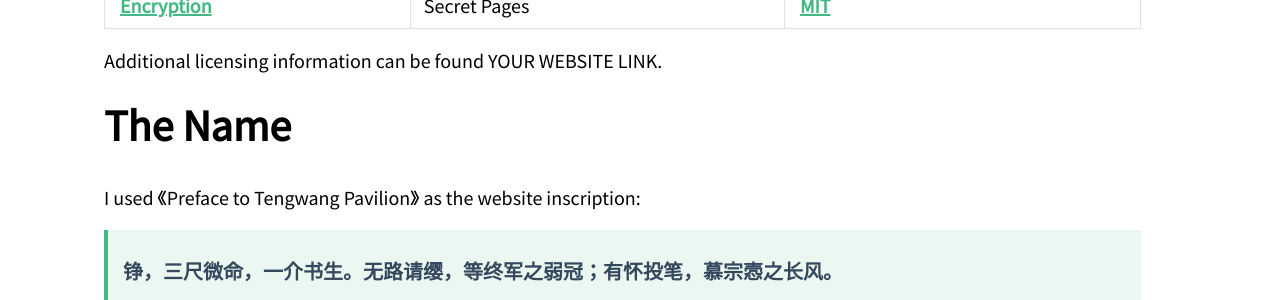
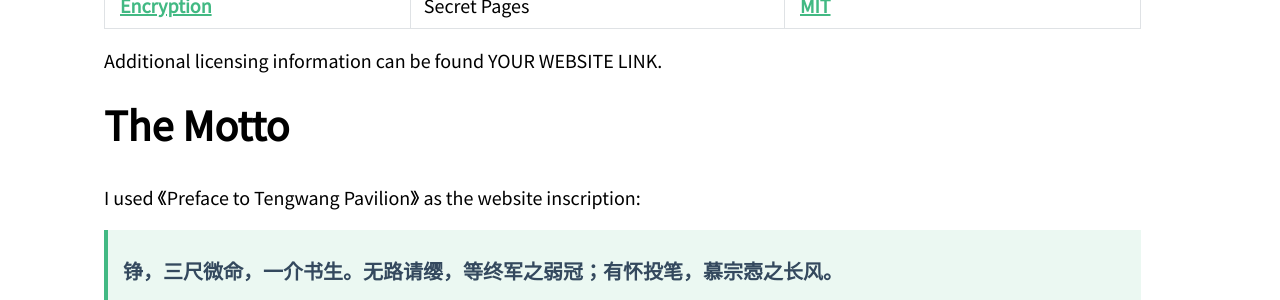
Before and after one commit to ssskz/ssskz.github.io, a Jekyll site: the page built from about/index.md, in a window 1280 px wide and 900 px high, scrolled down 1324 px. Shown: the part 162-462 px from the top of the window. Built offline with Jekyll 4.4.1, drawn with Linux system fonts in a browser that asks for light colours; nearby versions of some CDN libraries.

Commit message:
Update index.md

```diff
--- a/about/index.md
+++ b/about/index.md
@@ -46,7 +46,7 @@ This website is based on the following open source projects:
 
 Additional licensing information can be found YOUR WEBSITE LINK.
 
-# The Name
+# The Motto
 
 I used 《Preface to Tengwang Pavilion》 as the website inscription:
 
```
